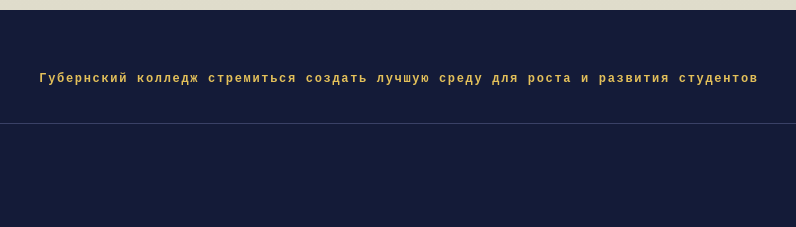
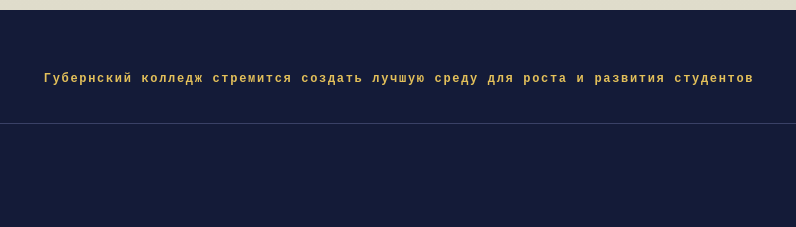
Before and after one commit to slava5minecraft-stack/graf_design_lesson_page_for_student, a plain HTML site: page index.html in a window 1280 px wide. Shown: the part 2526-2753 px from the top of the page, 241-1037 px from the left. Drawn offline with Linux system fonts and the light colour scheme; a web font is replaced by a local one.

Commit message:
Update index.html

```diff
--- a/index.html
+++ b/index.html
@@ -313,7 +313,7 @@ footer{background:var(--ink);color:var(--paper);padding:60px 0 40px}
 <footer>
   <div class="wrap">
     <div class="sponsors">
-     <b>Губернский колледж стремиться создать лучшую среду для роста и развития студентов</b>
+     <b>Губернский колледж стремится создать лучшую среду для роста и развития студентов</b>
     </div>
     <div class="foot-grid">
       <button id="toTop">НАВЕРХ ↑</button>
```
